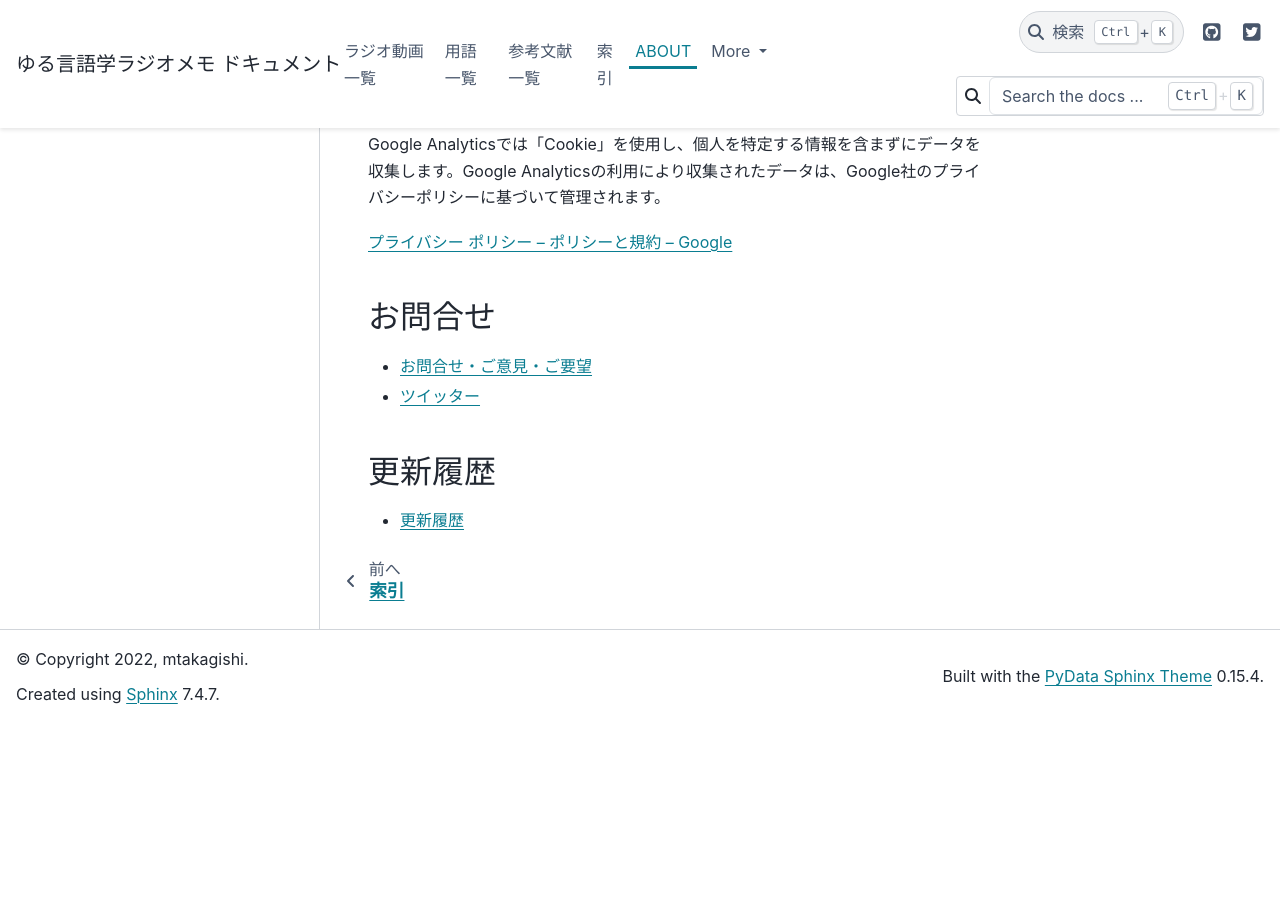
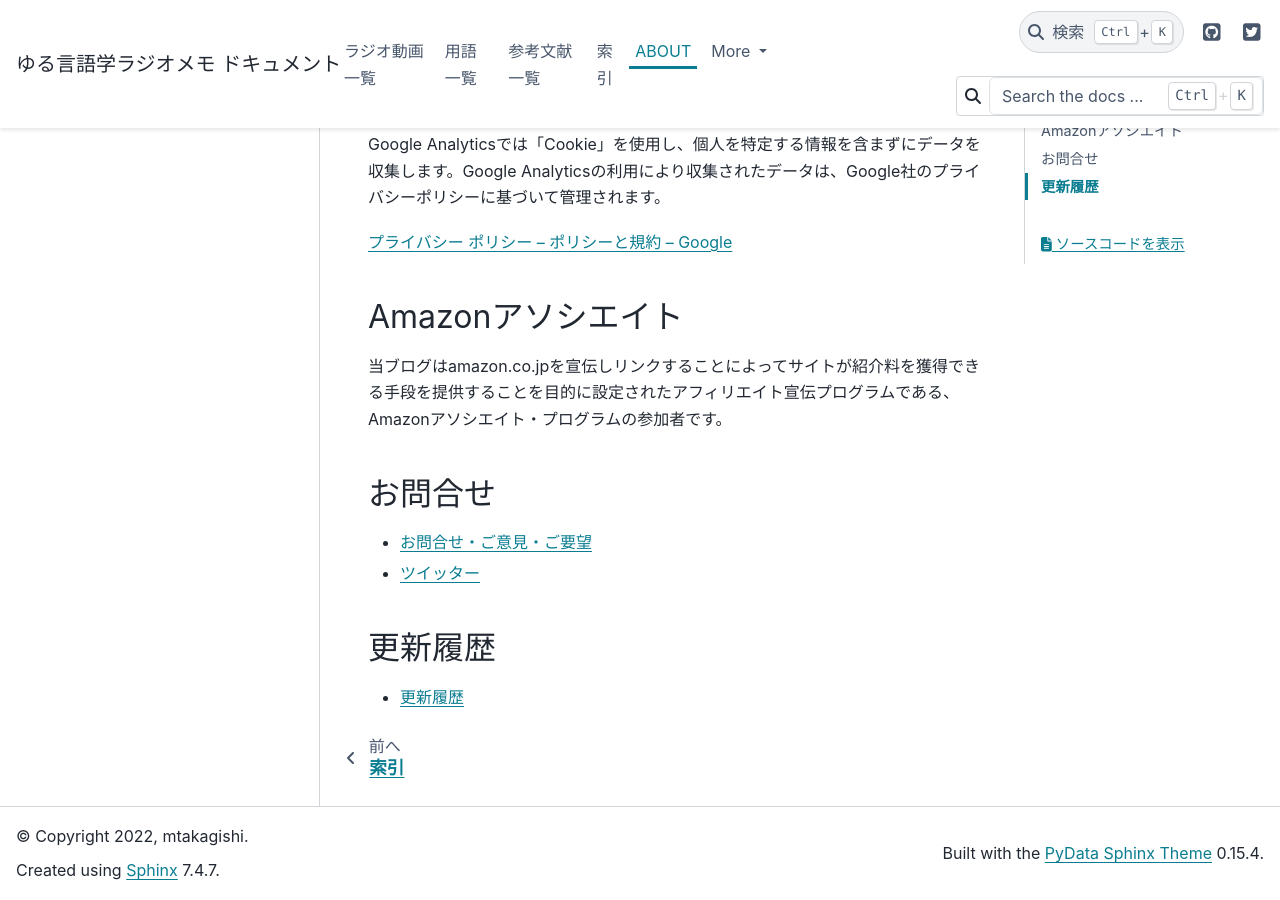
Before and after one commit to mtakagishi/yurugengo, a Sphinx documentation site: the page built from docs/about.rst, in a window 1280 px wide and 900 px high, scrolled down 595 px. Built offline with Sphinx 7.4.7 and the PyData theme 0.15.4, drawn with Linux system fonts in a browser that asks for light colours; before the commit the page ends 1318 px from its top, so only the background shows below that.

Commit message:
amazonアソシエイト記載を明記

```diff
--- a/docs/about.rst
+++ b/docs/about.rst
@@ -17,6 +17,10 @@ Google Analyticsでは「Cookie」を使用し、個人を特定する情報を
 
 `プライバシー ポリシー – ポリシーと規約 – Google <https://policies.google.com/privacy?hl=ja>`_
 
+Amazonアソシエイト
+--------------------------------------------
+当ブログはamazon.co.jpを宣伝しリンクすることによってサイトが紹介料を獲得できる手段を提供することを目的に設定されたアフィリエイト宣伝プログラムである、Amazonアソシエイト・プログラムの参加者です。
+
 お問合せ
 -------------------
 * `お問合せ・ご意見・ご要望 <https://forms.gle/WJ3khhqqeNrEr8fv6>`_
```
